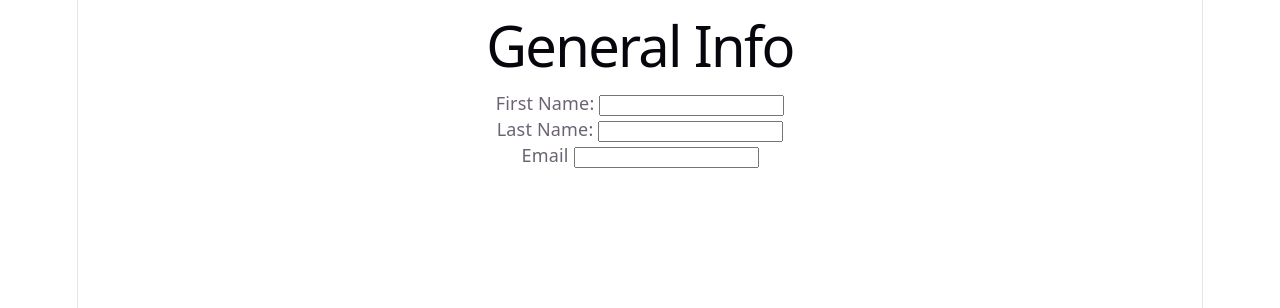
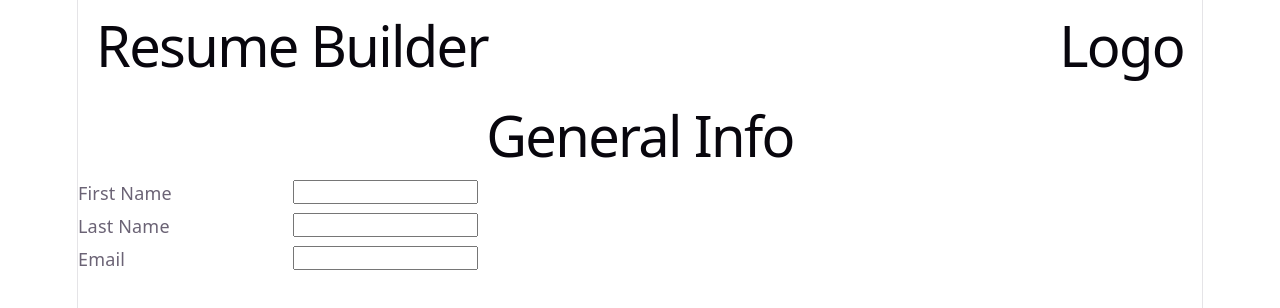
Before and after one commit to sam8457/CV-Application-Odin, a React (Vite) app: page / in a window 1280 px wide. Shown: the top 308 px of the page. Built offline with nearby package versions, Linux system fonts and the light colour scheme.

Commit message:
Remove General.jsx

```diff
--- a/src/App.css
+++ b/src/App.css
@@ -1,184 +1,24 @@
-.counter {
-  font-size: 16px;
-  padding: 5px 10px;
-  border-radius: 5px;
-  color: var(--accent);
-  background: var(--accent-bg);
-  border: 2px solid transparent;
-  transition: border-color 0.3s;
-  margin-bottom: 24px;
-
-  &:hover {
-    border-color: var(--accent-border);
-  }
-  &:focus-visible {
-    outline: 2px solid var(--accent);
-    outline-offset: 2px;
-  }
+#header {
+  display: flex;
+  flex-direction: row;
+  justify-content: space-between;
+  margin: 0 1rem;
 }
 
-.hero {
-  position: relative;
-
-  .base,
-  .framework,
-  .vite {
-    inset-inline: 0;
-    margin: 0 auto;
-  }
-
-  .base {
-    width: 170px;
-    position: relative;
-    z-index: 0;
-  }
-
-  .framework,
-  .vite {
-    position: absolute;
-  }
-
-  .framework {
-    z-index: 1;
-    top: 34px;
-    height: 28px;
-    transform: perspective(2000px) rotateZ(300deg) rotateX(44deg) rotateY(39deg)
-      scale(1.4);
-  }
-
-  .vite {
-    z-index: 0;
-    top: 107px;
-    height: 26px;
-    width: auto;
-    transform: perspective(2000px) rotateZ(300deg) rotateX(40deg) rotateY(39deg)
-      scale(0.8);
-  }
+.singleLineText {
+  display: flex;
+  flex-direction: row;
+  align-self: center;
+  max-width: 400px;
+  justify-content: space-between;
 }
 
-#center {
-  display: flex;
-  flex-direction: column;
-  gap: 25px;
-  place-content: center;
-  place-items: center;
-  flex-grow: 1;
-
-  @media (max-width: 1024px) {
-    padding: 32px 20px 24px;
-    gap: 18px;
-  }
+.singleLineText > label {
+  width: 100px;
+  text-align: left;
+  padding-bottom: 7px;
 }
 
-#next-steps {
-  display: flex;
-  border-top: 1px solid var(--border);
-  text-align: left;
-
-  & > div {
-    flex: 1 1 0;
-    padding: 32px;
-    @media (max-width: 1024px) {
-      padding: 24px 20px;
-    }
-  }
-
-  .icon {
-    margin-bottom: 16px;
-    width: 22px;
-    height: 22px;
-  }
-
-  @media (max-width: 1024px) {
-    flex-direction: column;
-    text-align: center;
-  }
+.singleLineText > input {
+  height: 1rem;
 }
-
-#docs {
-  border-right: 1px solid var(--border);
-
-  @media (max-width: 1024px) {
-    border-right: none;
-    border-bottom: 1px solid var(--border);
-  }
-}
-
-#next-steps ul {
-  list-style: none;
-  padding: 0;
-  display: flex;
-  gap: 8px;
-  margin: 32px 0 0;
-
-  .logo {
-    height: 18px;
-  }
-
-  a {
-    color: var(--text-h);
-    font-size: 16px;
-    border-radius: 6px;
-    background: var(--social-bg);
-    display: flex;
-    padding: 6px 12px;
-    align-items: center;
-    gap: 8px;
-    text-decoration: none;
-    transition: box-shadow 0.3s;
-
-    &:hover {
-      box-shadow: var(--shadow);
-    }
-    .button-icon {
-      height: 18px;
-      width: 18px;
-    }
-  }
-
-  @media (max-width: 1024px) {
-    margin-top: 20px;
-    flex-wrap: wrap;
-    justify-content: center;
-
-    li {
-      flex: 1 1 calc(50% - 8px);
-    }
-
-    a {
-      width: 100%;
-      justify-content: center;
-      box-sizing: border-box;
-    }
-  }
-}
-
-#spacer {
-  height: 88px;
-  border-top: 1px solid var(--border);
-  @media (max-width: 1024px) {
-    height: 48px;
-  }
-}
-
-.ticks {
-  position: relative;
-  width: 100%;
-
-  &::before,
-  &::after {
-    content: '';
-    position: absolute;
-    top: -4.5px;
-    border: 5px solid transparent;
-  }
-
-  &::before {
-    left: 0;
-    border-left-color: var(--border);
-  }
-  &::after {
-    right: 0;
-    border-right-color: var(--border);
-  }
-}
--- a/src/App.jsx
+++ b/src/App.jsx
@@ -1,12 +1,21 @@
 import { useState } from 'react'
 import './App.css'
-import General from './components/General.jsx'
+import Textbox from './components/Textbox.jsx'
 
 function App() {
 
   return (
     <>
-      <General />
+      <div id="header">
+        <h1>Resume Builder</h1>
+        <h1>Logo</h1>
+      </div>
+      <div>
+        <h1>General Info</h1>
+        <Textbox label='First Name' />
+        <Textbox label='Last Name' />
+        <Textbox label='Email' />
+      </div>
     </>
   )
 }
--- a/src/components/General.jsx
+++ /dev/null
@@ -1,23 +0,0 @@
-import { useState } from 'react'
-import '../App.css'
-import Textbox from './Textbox.jsx'
-
-function General() {
-
-  return (
-    <>
-      <h1>General Info</h1>
-      <div>
-        <label for="firstName">First Name: </label>
-        <input type="text" id="firstName" name="firstName"/>
-      </div>
-      <div>
-        <label for="firstName">Last Name: </label>
-        <input type="text" id="lastName" name="lastName"/>
-      </div>
-      <Textbox label='Email'></Textbox>
-    </>
-  )
-}
-
-export default General
--- a/src/components/Textbox.jsx
+++ b/src/components/Textbox.jsx
@@ -6,7 +6,7 @@ function Textbox({label}) {
   return (
     <>
       <div className="singleLineText">
-        <label for={label}>{label} </label>
+        <label htmlFor={label}>{label} </label>
         <input type="text" id={label} name={label}/>
       </div>
     </>
```
